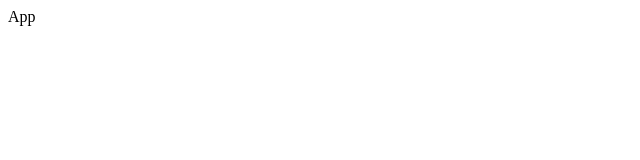
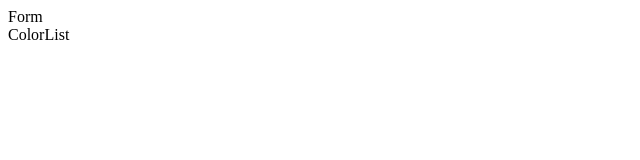
Before and after one commit to miawithcode/react-color-generator, a React (Vite) app: page / in a window 1280 px wide. Shown: the top 160 px of the page, without its empty margins (0-640 px from the left). Built offline with nearby package versions, Linux system fonts and the light colour scheme.

Commit message:
feat: file structure

```diff
--- a/src/App.jsx
+++ b/src/App.jsx
@@ -1,6 +1,12 @@
+import Form from './components/Form';
+import ColorList from './components/ColorList';
+
 const App = () => {
   return (
-    <div>App</div>
+    <main>
+      <Form />
+      <ColorList />
+    </main>
   )
 }
 export default App
--- /dev/null
+++ b/src/components/ColorList.jsx
@@ -0,0 +1,6 @@
+const ColorList = () => {
+  return (
+    <div>ColorList</div>
+  )
+}
+export default ColorList
--- /dev/null
+++ b/src/components/Form.jsx
@@ -0,0 +1,6 @@
+const Form = () => {
+  return (
+    <div>Form</div>
+  )
+}
+export default Form
--- /dev/null
+++ b/src/components/SingleColor.jsx
@@ -0,0 +1,6 @@
+const SingleColor = () => {
+  return (
+    <div>SingleColor</div>
+  )
+}
+export default SingleColor
```
